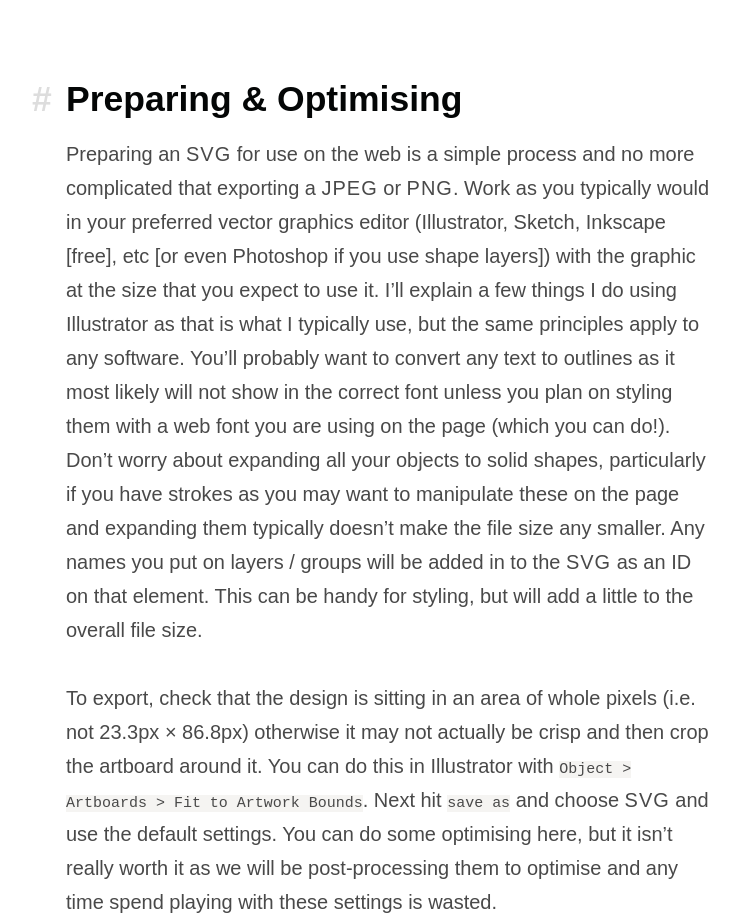
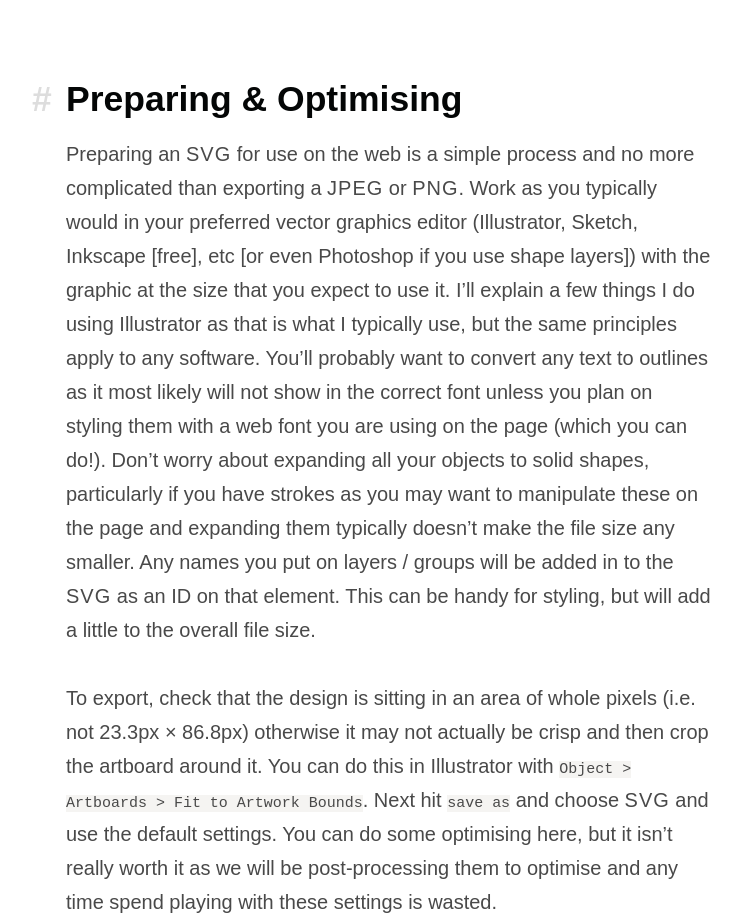
Before and after one commit to jakegiltsoff/svgontheweb, a website: page index.html in a window 1280 px wide. Shown: the part 1380-2302 px from the top of the page, without its empty margins (58-799 px from the left). Drawn offline with Linux system fonts and the light colour scheme.

Commit message:
Fix typo
Exporting an SVG is not any more difficult as exporting a JPEG or PNG.

```diff
--- a/index.html
+++ b/index.html
@@ -95,7 +95,7 @@
         <h2><a class="title" href="#preparation">Preparing &amp; Optimising</a></h2>
       </div>
       <div class="column column--main column--left">
-        <p>Preparing an <span class="small-caps">SVG</span> for use on the web is a simple process and no more complicated that exporting a <span class="small-caps">JPEG</span> or <span class="small-caps">PNG</span>. Work as you typically would in your preferred vector graphics editor (Illustrator, Sketch, Inkscape [free], etc [or even Photoshop if you use shape layers]) with the graphic at the size that you expect to use it. I’ll explain a few things I do using Illustrator as that is what I typically use, but the same principles apply to any software. You’ll probably want to convert any text to outlines as it most likely will not show in the correct font unless you plan on styling them with a web font you are using on the page (which you can do!). Don’t worry about expanding all your objects to solid shapes, particularly if you have strokes as you may want to manipulate these on the page and expanding them typically doesn’t make the file size any smaller. Any names you put on layers / groups will be added in to the <span class="small-caps">SVG</span> as an ID on that element. This can be handy for styling, but will add a little to the overall file size.</p>
+        <p>Preparing an <span class="small-caps">SVG</span> for use on the web is a simple process and no more complicated than exporting a <span class="small-caps">JPEG</span> or <span class="small-caps">PNG</span>. Work as you typically would in your preferred vector graphics editor (Illustrator, Sketch, Inkscape [free], etc [or even Photoshop if you use shape layers]) with the graphic at the size that you expect to use it. I’ll explain a few things I do using Illustrator as that is what I typically use, but the same principles apply to any software. You’ll probably want to convert any text to outlines as it most likely will not show in the correct font unless you plan on styling them with a web font you are using on the page (which you can do!). Don’t worry about expanding all your objects to solid shapes, particularly if you have strokes as you may want to manipulate these on the page and expanding them typically doesn’t make the file size any smaller. Any names you put on layers / groups will be added in to the <span class="small-caps">SVG</span> as an ID on that element. This can be handy for styling, but will add a little to the overall file size.</p>
 
         <p>To export, check that the design is sitting in an area of whole pixels (i.e. not <span class="lining-numerals">23.3px &times; 86.8px</span>) otherwise it may not actually be crisp and then crop the artboard around it. You can do this in Illustrator with <code>Object > Artboards > Fit to Artwork Bounds</code>. Next hit <code>save as</code> and choose <span class="small-caps">SVG</span> and use the default settings. You can do some optimising here, but it isn’t really worth it as we will be post-processing them to optimise and any time spend playing with these settings is wasted.</p>
 
```
